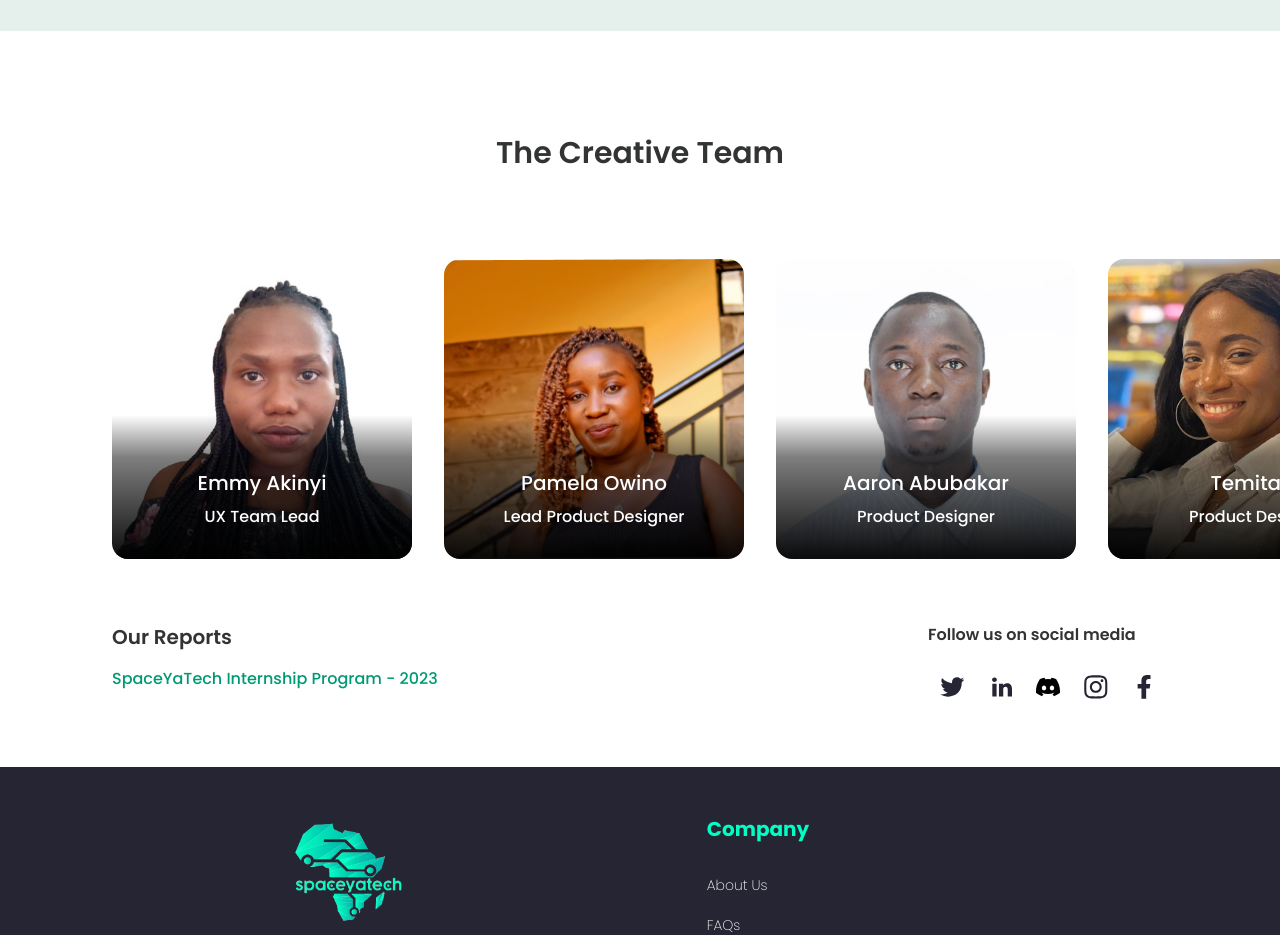
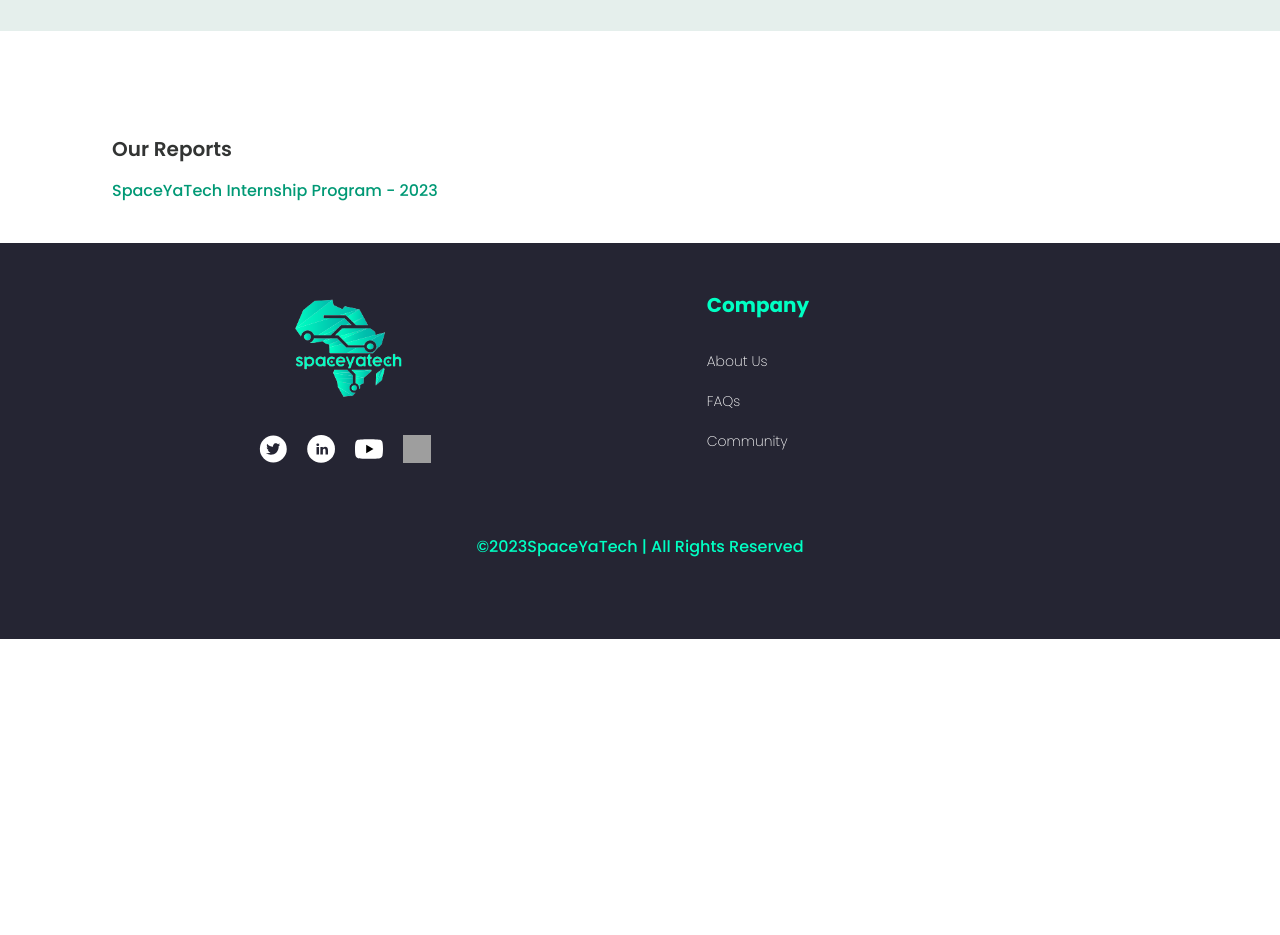
Before and after one commit to SpaceyaTech/SYT-Web-Redesign, a React (Vite) app: page /about-us in a window 1280 px wide. Shown: the part 3080-4015 px from the top of the page. After the commit the page ends 3719 px from the top, so only its background shows below. Built offline with nearby package versions, Linux system fonts and the light colour scheme; no server answers; grey boxes are pictures that could not be loaded.

Commit message:
remove the creative & social links on about page

```diff
--- a/src/APP/pages/aboutUs/sections/PartnerCTA.jsx
+++ b/src/APP/pages/aboutUs/sections/PartnerCTA.jsx
@@ -1,21 +1,21 @@
-import {
-  facebook,
-  instagram,
-  linkedin,
-  twitter,
-  discord,
-} from "../../../../assets/images/socials";
-import Caroussel from "../../../components/Caroussel";
-import { creativeTeamData } from "../data";
+// import {
+//   facebook,
+//   instagram,
+//   linkedin,
+//   twitter,
+//   discord,
+// } from "../../../../assets/images/socials";
+// import Caroussel from "../../../components/Caroussel";
+// import { creativeTeamData } from "../data";
 
 function PartnerCTA() {
   return (
     <section className="pt-16 pb-10 mx-auto w-full max-w-screen-2xl">
-      <h1 className="sm:text-3xl text-2xl font-semibold title-font text-[#323433] text-center">
+      {/* <h1 className="sm:text-3xl text-2xl font-semibold title-font text-[#323433] text-center">
         The Creative Team
-      </h1>
+      </h1> */}
 
-      <Caroussel CarousselData={creativeTeamData} />
+      {/* <Caroussel CarousselData={creativeTeamData} /> */}
       <div className="flex flex-col sm:flex-row justify-between px-4 sm:px-28">
         <div className="space-y-4 mb-8 sm:mb-0">
           <h3 className="font-semibold text-md sm:text-xl">Our Reports</h3>
@@ -32,7 +32,7 @@ function PartnerCTA() {
             </a>
           </p>
         </div>
-        <div>
+        {/* <div>
           <h3 className="font-semibold">Follow us on social media </h3>
           <div className="flex items-center w-full space-evenly py-4">
             <a
@@ -75,7 +75,7 @@ function PartnerCTA() {
               <img src={facebook} alt="facebook" className="w-12 h-12" />
             </a>
           </div>
-        </div>
+        </div> */}
       </div>
     </section>
   );
```
